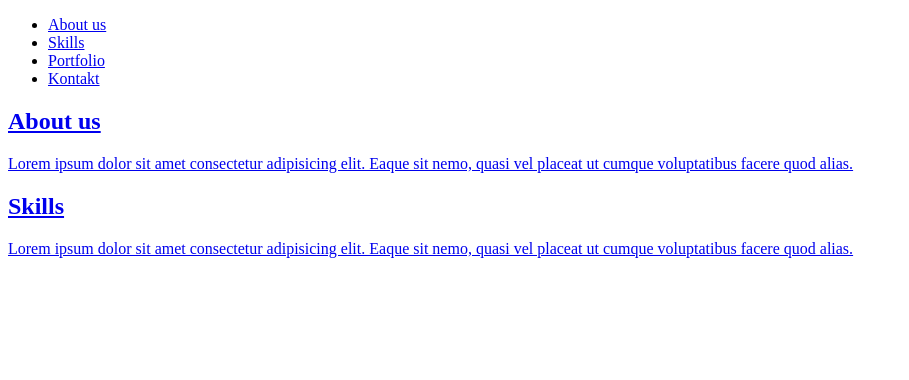
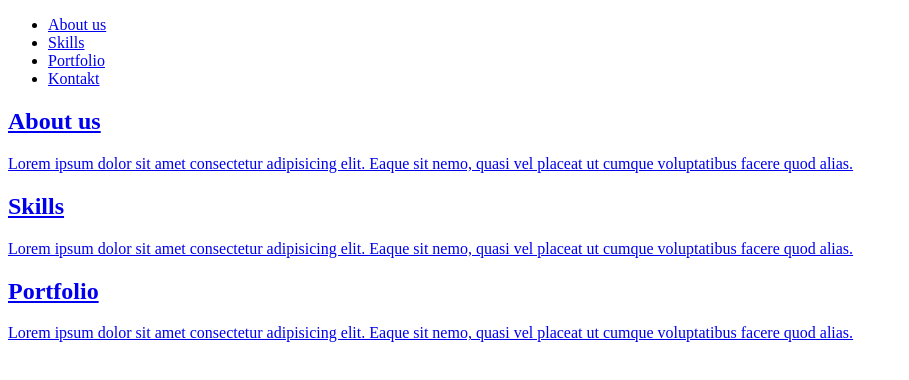
Before and after one commit to tetmyslynska/git-15-html-prosta-strona, a plain HTML site: page index.html in a window 1280 px wide. Shown: the whole page, without its empty margins (0-909 px from the left). Drawn offline with Linux system fonts and the light colour scheme.

Commit message:
portfolio

```diff
--- a/index.html
+++ b/index.html
@@ -35,7 +35,13 @@
     facere quod alias.</p>
 </section>
 
-
+<!--Portfolio Section-->
+<section id="#portfolio">
+  <h1>Portfolio</h1>
+  <p>Lorem ipsum dolor sit amet consectetur adipisicing elit.
+    Eaque sit nemo, quasi vel placeat ut cumque voluptatibus
+    facere quod alias.</p>
+</section>
 
   </body>
 </html>
```
